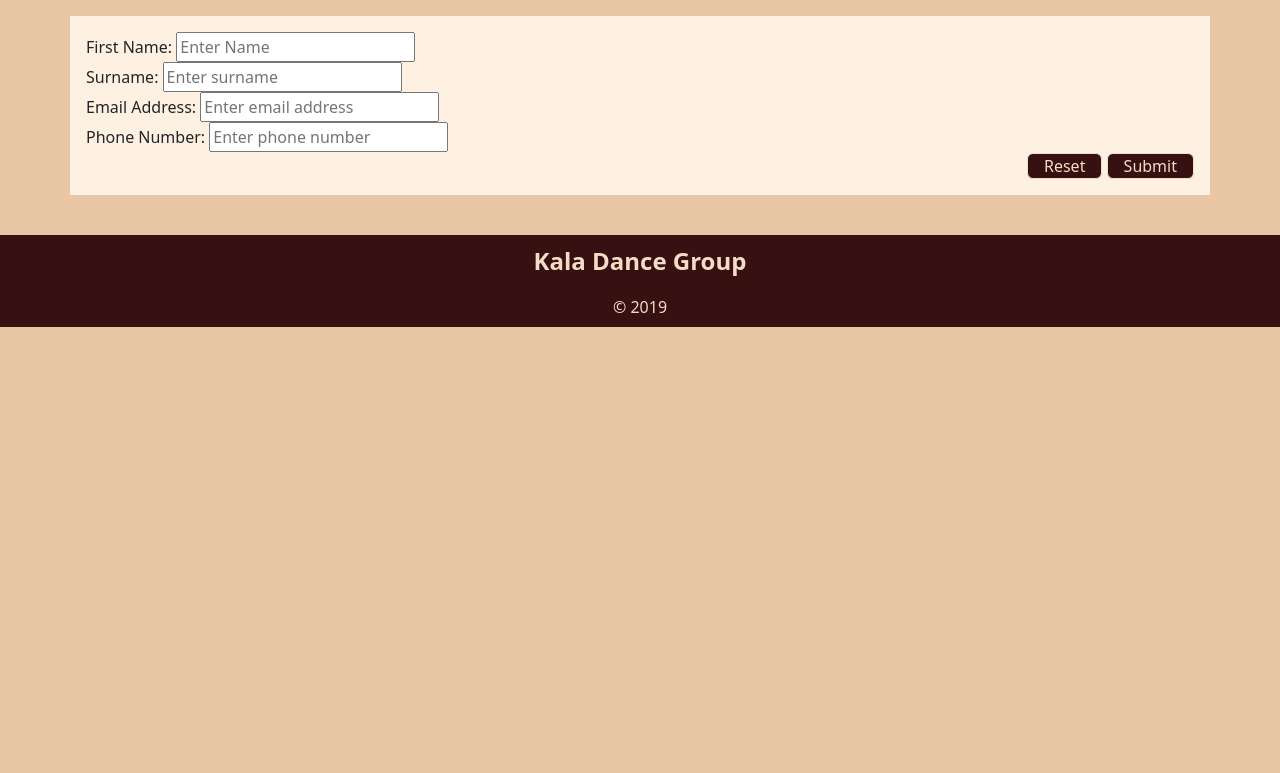
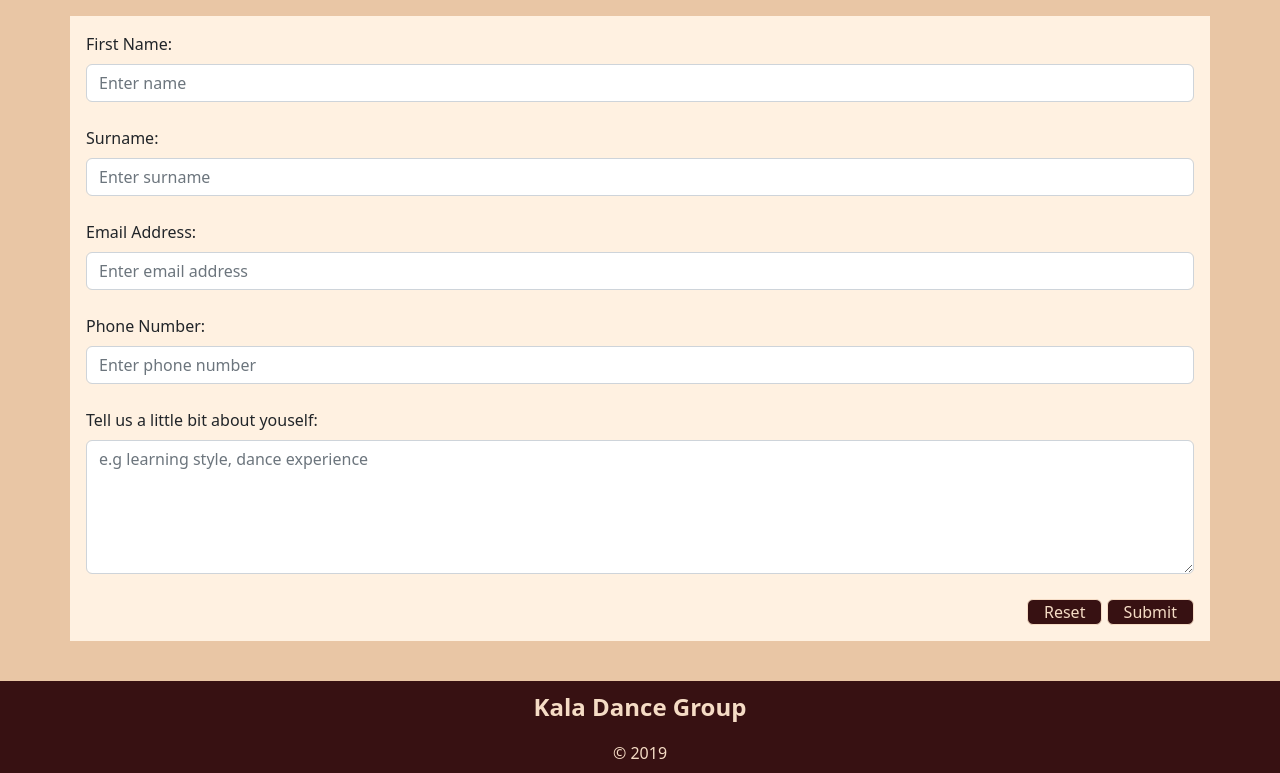
Before and after one commit to 4rush1/KalaDanceProject, a Flask app: page /enrol in a window 1280 px wide. Shown: the part 823-1596 px from the top of the page. Before the commit the page ends 1150 px from the top, so only its background shows below. Run offline with Flask 3, Linux system fonts and the light colour scheme.

Commit message:
Added 'form-label' and 'form-control' class to my label and inputs as well as added styling for font size

```diff
--- a/templates/enrol.html
+++ b/templates/enrol.html
@@ -44,21 +44,30 @@ static/images/banner4.jpg
 <div class="container-lg p-3">
     <form>
         <div>
-            <label for="firstname">First Name: </label>
-            <input type="text" id="firstname" name="firstname" placeholder="Enter Name">
+            <label for="firstname" class="form-label">First Name: </label>
+            <input type="text" class="form-control" id="firstname" name="firstname" placeholder="Enter name">
         </div>
+        <br>
         <div>
-            <label for="surname">Surname: </label>
-            <input type="text" id="surname" name="surname" placeholder="Enter surname">
+            <label for="surname" class="form-label">Surname: </label>
+            <input type="text" class="form-control" id="surname" name="surname" placeholder="Enter surname">
         </div>
+        <br>
         <div>
-            <label for="email">Email Address: </label>
-            <input type="email" id="email" name="email" placeholder="Enter email address">
+            <label for="email" class="form-label">Email Address: </label>
+            <input type="email" class="form-control" id="email" name="email" placeholder="Enter email address">
         </div>
+        <br>
         <div>
-            <label for="phone">Phone Number: </label>
-            <input type="text" id="phone" name="phone" placeholder="Enter phone number">
+            <label for="phone" class="form-label">Phone Number: </label>
+            <input type="tel" class="form-control" id="phone" name="phone" placeholder="Enter phone number">
         </div>
+        <br>
+        <div>
+            <label for="aboutme" class="form-label">Tell us a little bit about youself: </label>
+            <textarea id="aboutme" class="form-control" rows="5" name="aboutme" placeholder="e.g learning style, dance experience"></textarea>
+        </div>
+        <br>
         <div class="text-end">
             <button type="reset" class="btn btn-outline">Reset</button>
             <button type="submit" class="btn btn-outline">Submit</button>
```
Also changed, not shown: WebTesting/StyleSheet.css (+8 -2 lines).
